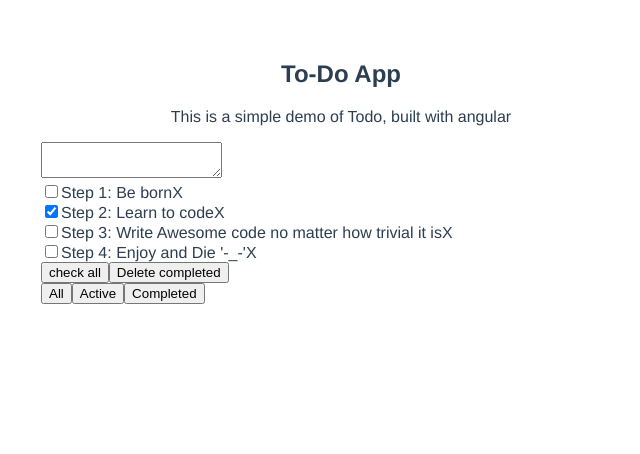
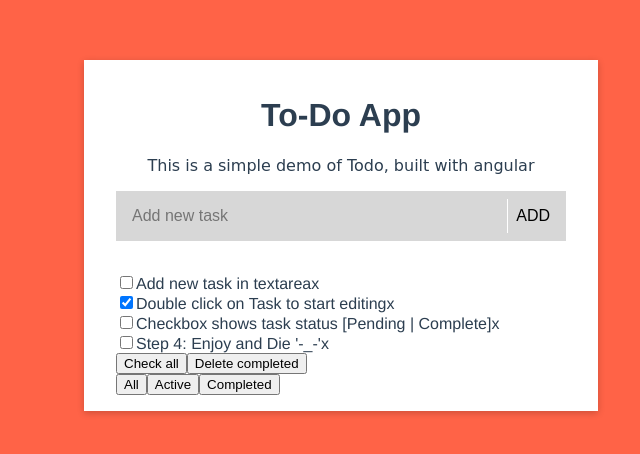
Before and after one commit to ajay-arya/Todo-Angular, an Angular app: page / in a window 1280 px wide. Shown: the top 454 px of the page, without its empty margins (299-939 px from the left). Built offline with nearby package versions, Linux system fonts and the light colour scheme; what ngx-autofocus-fix would draw is missing.

Commit message:
adding Styles

```diff
--- a/src/app/todo-list/todo-list.component.html
+++ b/src/app/todo-list/todo-list.component.html
@@ -1,19 +1,28 @@
-<h2 class="text-center">To-Do App</h2>
-<p class="text-center">This is a simple demo of Todo, built with angular</p>
+<h1 class="text-center title">To-Do App</h1>
+<p class="text-center sub-title">This is a simple demo of Todo, built with angular</p>
 <div class="todo-container">
-    <textarea (keyup.enter)="addTodo()" [(ngModel)]="newTodo.detail" rows="2"></textarea>
+
+    <form class="input-detail">
+        <button (click)="addTodo()" class="add-todo">ADD</button>
+        <input name="detail" type="text" class="todo-field" (keyup.enter)="addTodo()" [(ngModel)]="newTodo.detail"
+            placeholder="Add new task" >
+    </form>
     <div class="item" *ngFor="let todo of myTodo; let i=index">
+
         <input type="checkbox" [(ngModel)]="todo.isCompleted">
-        <span (dblclick)="todo.isEditing = true" *ngIf="!todo.isEditing">{{todo.detail}}</span>
+
+        <span (dblclick)="startEditing(i)" *ngIf="!todo.isEditing">{{todo.detail}}</span>
+
         <span *ngIf="todo.isEditing">
-            <input type="text" autofocus (blur)="todo.isEditing=false" (keyup.enter)="todo.isEditing=false"
+            <input type="text" autofocus (blur)="stopEditing(i)" (keyup.enter)="stopEditing(i)"
                 [(ngModel)]="todo.detail">
-            <span (click)="todo.isEditing = false">OK</span>
+            <span (click)="stopEditing">OK</span>
         </span>
-        <span (click)="myTodo.splice(i,1)">X</span>
+
+        <span (click)="deleteTodo(i)">x</span>
     </div>
     <div>
-        <button (click)="checkAll()">check all</button>
+        <button (click)="checkAll()">Check all</button>
         <button (click)="deleteCompleted()">Delete completed</button>
     </div>
     <div>
--- a/src/app/todo-list/todo-list.component.scss
+++ b/src/app/todo-list/todo-list.component.scss
@@ -1,3 +1,51 @@
 .text-center {
-    text-align: center !important;
+  text-align: center !important;
 }
+
+.sub-title {
+  font-family: 'Comic Sans MS';
+}
+
+.input-detail {
+  padding: 0.5rem;
+  background: #d7d7d7;
+  font-size: 1rem;
+  margin-bottom: 2rem;
+  transition: all 0.3s;
+
+  .add-todo {
+    position: relative;
+    padding: 0.5rem;
+    font-size: 1rem;
+    font-weight: 700;
+    background: none;
+    border: none;
+    border-left: 1px solid white;
+    float: right;
+    cursor: pointer;
+    background: linear-gradient(to right, rgba(255, 255, 255, 0.7) 50%, #d7d7d7 50%);
+    background-size: 200% 100%;
+    background-position: right bottom;
+    font-weight: 300;
+    transition: all .1s;
+  }
+
+  .add-todo:hover {
+    transition: all .5s;
+    transition-timing-function: cubic-bezier(0.52, 1.64, 0.37, 0.66);
+    color: #2c3e50;
+    background-position: left bottom;
+  }
+
+  .todo-field {
+    padding: 0.5rem;
+    font-size: 1rem;
+    width: 80%;
+    background: none;
+    border: none;
+
+    &:focus {
+      outline: 0;
+    }
+  }
+}
--- a/src/app/todo-list/todo-list.component.ts
+++ b/src/app/todo-list/todo-list.component.ts
@@ -19,15 +19,15 @@ export class TodoListComponent implements OnInit {
 
   ngOnInit() {
     this.myTodo = [{
-      detail: 'Step 1: Be born',
+      detail: 'Add new task in textarea',
       isCompleted: false,
       isEditing: false
     }, {
-      detail: 'Step 2: Learn to code',
+      detail: 'Double click on Task to start editing',
       isCompleted: true,
       isEditing: false
     }, {
-      detail: 'Step 3: Write Awesome code no matter how trivial it is',
+      detail: 'Checkbox shows task status [Pending | Complete]',
       isCompleted: false,
       isEditing: false
     }, {
@@ -38,6 +38,7 @@ export class TodoListComponent implements OnInit {
   }
 
   addTodo(): void {
+    if (this.newTodo.detail.length !== 0) {
       this.myTodo.push(this.newTodo);
       this.newTodo = {
         detail: '',
@@ -45,12 +46,13 @@ export class TodoListComponent implements OnInit {
         isEditing: false
       };
     }
+  }
 
-  deleteCompleted(): void {
+  deleteCompleted() {
     this.myTodo.filter(todo => !todo.isCompleted);
   }
 
-  checkAll(): void {
+  checkAll() {
     this.myTodo.forEach(todo => {
       todo.isCompleted = true;
     });
@@ -60,4 +62,16 @@ export class TodoListComponent implements OnInit {
     console.log('Write code');
   }
 
+  startEditing(i) {
+    this.myTodo[i].isEditing = true;
   }
+
+  stopEditing(i) {
+    this.myTodo[i].isEditing = false;
+  }
+
+  deleteTodo(i) {
+    this.myTodo.splice(i, 1);
+  }
+
+}
--- a/src/styles.scss
+++ b/src/styles.scss
@@ -1,6 +1,9 @@
 .container {
-    max-width: 600px;
+    max-width: 450px;
     margin: 0 auto;
+    background: white;
+    padding: 1rem 2rem;
+    box-shadow: 0 2px 7px rgba(0, 0, 0, 0.2);
 }
 
 
@@ -8,6 +11,7 @@ body {
     font-family: Helvetica, Arial, sans-serif;
     color: #2c3e50;
     margin-top: 60px;
+    background: tomato;
 }
 
 //vardana
```
Lines whose indentation alone changed are shown as unchanged.
